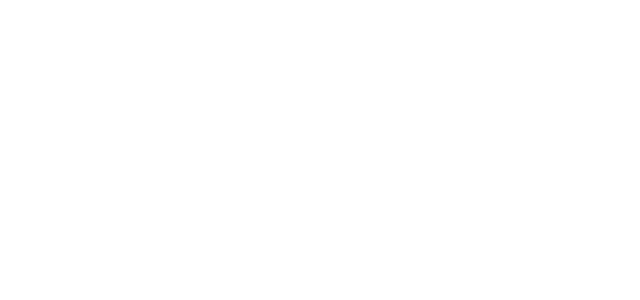
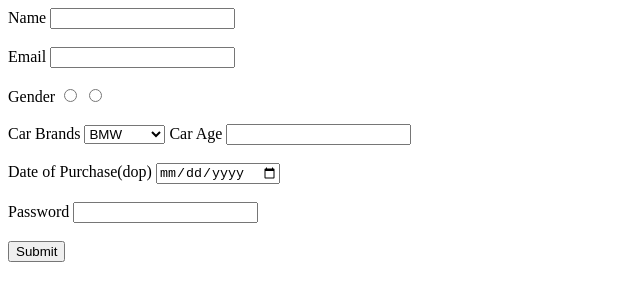
Before and after one commit to acciojob/car-insurance-form-NehaNayak123, a website: page main.html in a window 1280 px wide. Shown: the whole page, without its empty margins (0-640 px from the left). Drawn offline with Linux system fonts and the light colour scheme.

Commit message:
created a submission

```diff
--- a/main.html
+++ b/main.html
@@ -8,6 +8,40 @@
 
 <body>
 	<!-- the entire body must be written by student -->
+	<form method="post" action="#">
+		<label for="name">Name</label>
+		<input type="text" id="name" required>
+		<br>
+		<br>
+		<label for="email">Email</label>
+		<input type="email" id="email" required>
+		<br>
+		<br>
+		<label for="gender">Gender</label>
+		<input name="gender" type="radio" id="gender" required>
+		<input name="gender" type="radio" id="gender" required>
+		<br>
+		<br>
+		<label for="cars">Car Brands</label>
+		  <select name="cars" id="cars" >
+		    <option value="volvo">BMW</option>
+		    <option value="saab">Audi</option>
+		    <option value="opel">Mercedez</option>
+		  </select>
+		<label for="carage">Car Age</label>
+		<input type="number" id="carage" required>
+		<br>
+		<br>
+		<label for="dop">Date of Purchase(dop)</label>
+		<input type="date" id="dop" required>
+		<br>
+		<br>
+		<label for="password">Password</label>
+		<input type="password" id="password" required>
+		<br>
+		<br>
+		<input type="submit">
+	</form>
     <script type="text/javascript" src="./script.js">
 </script>
 
```
